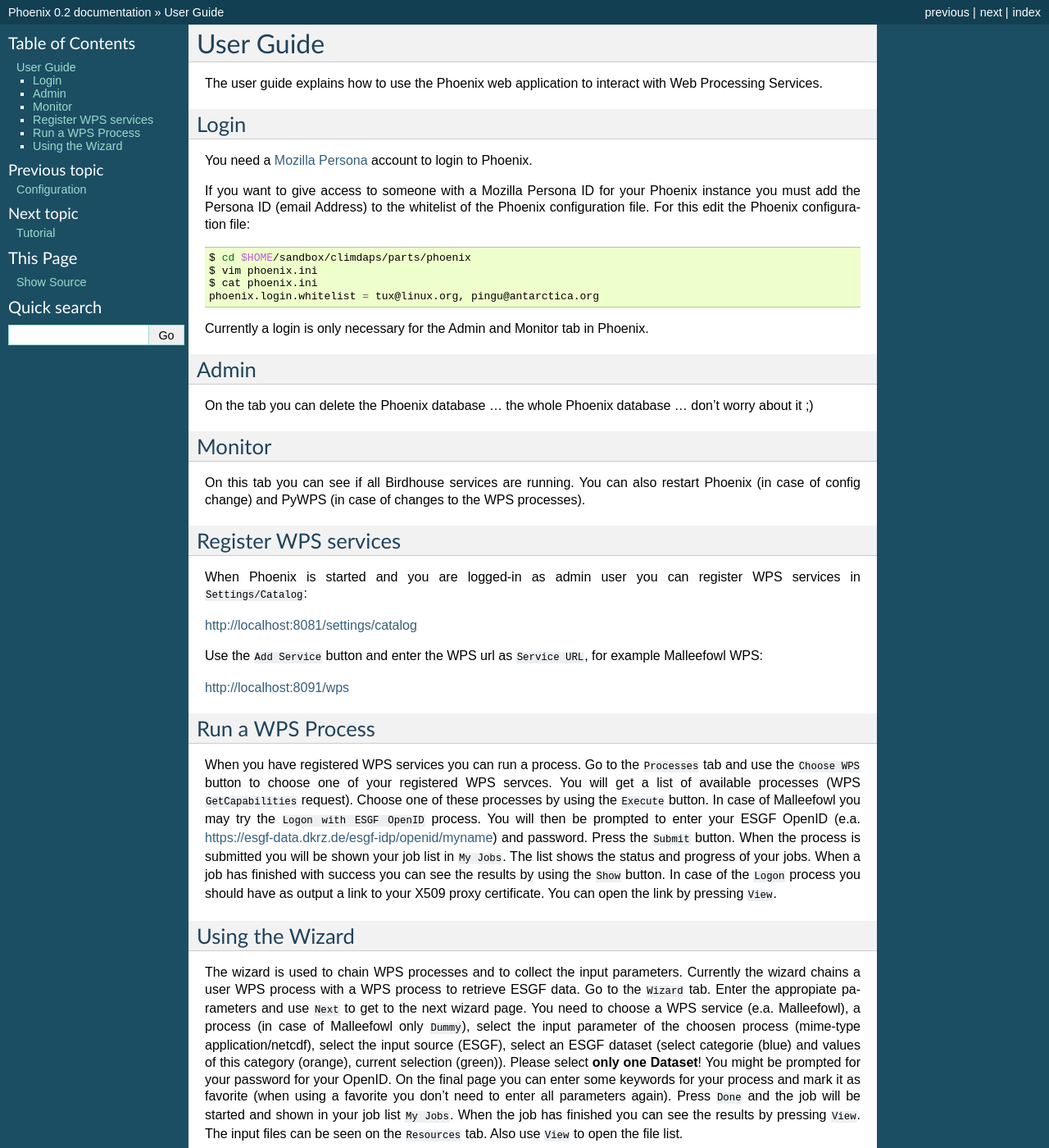
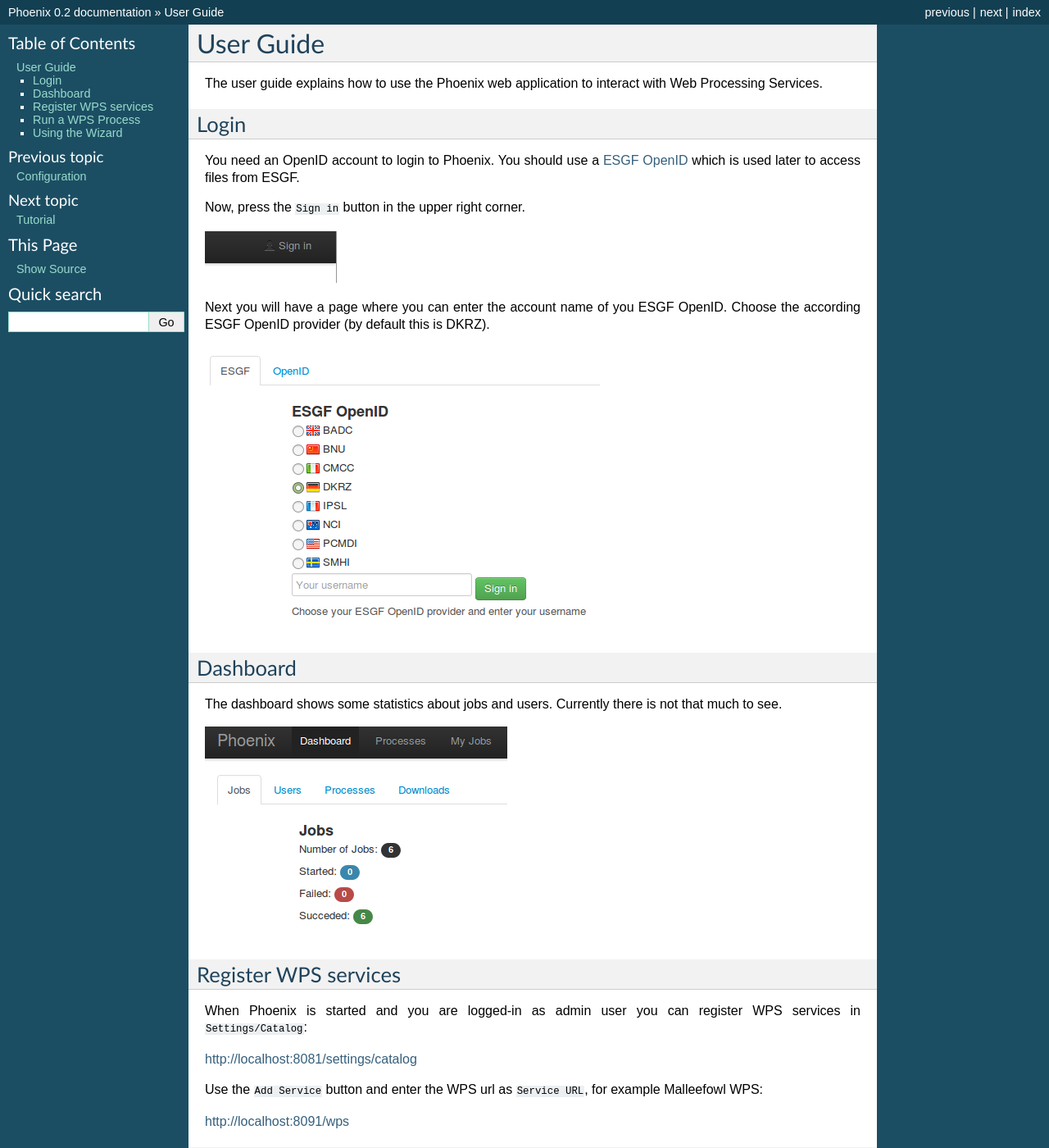
Before and after one commit to bird-house/pyramid-phoenix, a Sphinx documentation site: the page built from docs/source/user_guide.rst, in a window 1280 px wide and 1400 px high. Shown: the whole window at 82% size. Built offline with Sphinx 7.4.7, drawn with Linux system fonts in a browser that asks for light colours.

Commit message:
update user guide .. login, dashboard ...

```diff
--- a/docs/source/configuration.rst
+++ b/docs/source/configuration.rst
@@ -11,9 +11,9 @@
    [settings]
    hostname = localhost
    http-port = 8081
-   admin-users = admin@malleefowl.org
+   admin-users = admin@malleefowl.org pingu@antartica.earth
 
-Add your email of your OpenID account to the ``admin-users`` (space seperated).
+Add your email of your OpenID account to the ``admin-users`` (space separated).
 
 If you want to run on a different hostname or port then change the default values in ``custom.cfg``.
 
--- a/docs/source/user_guide.rst
+++ b/docs/source/user_guide.rst
@@ -5,39 +5,26 @@
 
 The user guide explains how to use the Phoenix web application to interact with Web Processing Services.
 
-.. _`Mozilla Persona`: https://login.persona.org/
-
 Login
 -----
 
-You need a `Mozilla Persona`_ account to login to Phoenix.
+You need an OpenID account to login to Phoenix. You should use a `ESGF OpenID <https://github.com/ESGF/esgf.github.io/wiki/ESGF_Data_Download>`_ which is used later to access files from ESGF.
 
-If you want to give access to someone with a Mozilla Persona ID for your
-Phoenix instance you must add the Persona ID (email Address) to the
-whitelist of the Phoenix configuration file. For this edit the
-Phoenix configuration file:
+Now, press the ``Sign in`` button in the upper right corner.
 
-.. code-block:: bash
+.. image:: _images/signin.png
 
-        $ cd $HOME/sandbox/climdaps/parts/phoenix
-        $ vim phoenix.ini
-        $ cat phoenix.ini
-        phoenix.login.whitelist = tux@linux.org, pingu@antarctica.org
+Next you will have a page where you can enter the account name of you ESGF OpenID. Choose the according ESGF OpenID provider (by default this is DKRZ).
 
-Currently a login is only necessary for the Admin and Monitor tab in Phoenix.
+.. image:: _images/openid.png
 
-Admin
------
 
-On the tab you can delete the Phoenix database ... the whole Phoenix
-database ... don't worry about it ;)
+Dashboard
+---------
 
-Monitor
--------
+The dashboard shows some statistics about jobs and users. Currently there is not that much to see.
 
-On this tab you can see if all Birdhouse services are running. You can
-also restart Phoenix (in case of config change) and PyWPS (in case of
-changes to the WPS processes).
+.. image:: _images/dashboard.png
 
 Register WPS services
 ---------------------
```
Also changed, not shown: docs/source/_images/dashboard.png (added), docs/source/_images/openid.png, docs/source/_images/signin.png.
